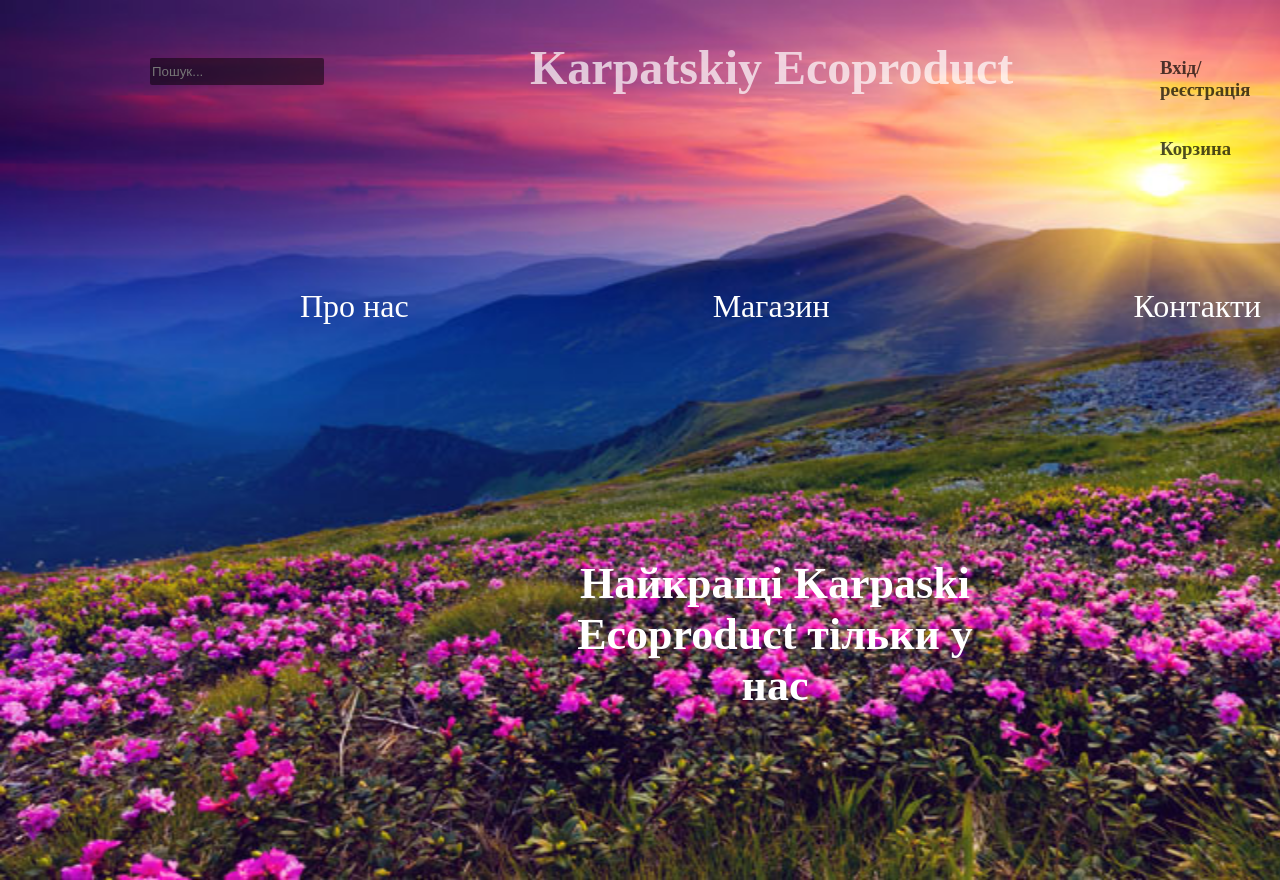
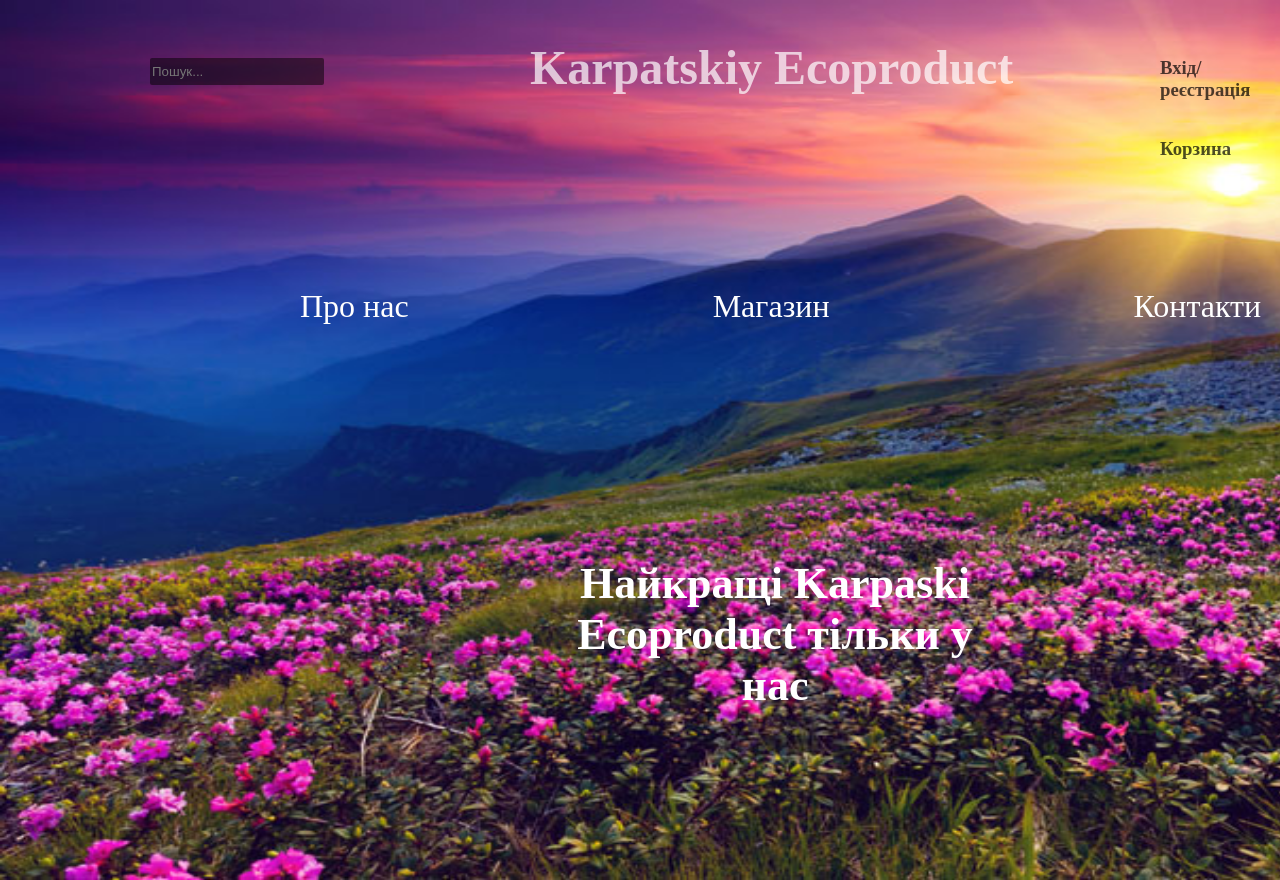
Before and after one commit to TarasPantelyuk/Karpatskiy-Ecoproduct, a plain HTML site: page index.html in a window 1280 px wide. Shown: the top 880 px of the page. Drawn offline with Linux system fonts and the light colour scheme.

Commit message:
modified:   style.css

```diff
--- a/style.css
+++ b/style.css
@@ -1,6 +1,6 @@
 body {
     background-image: url("Images/magic.jpg");
-    background-size: 1600px 880px;
+    background-size: 1700px 880px;
     background-repeat: no-repeat;
     background-color: bisque;
     margin-left: 0px;
```
